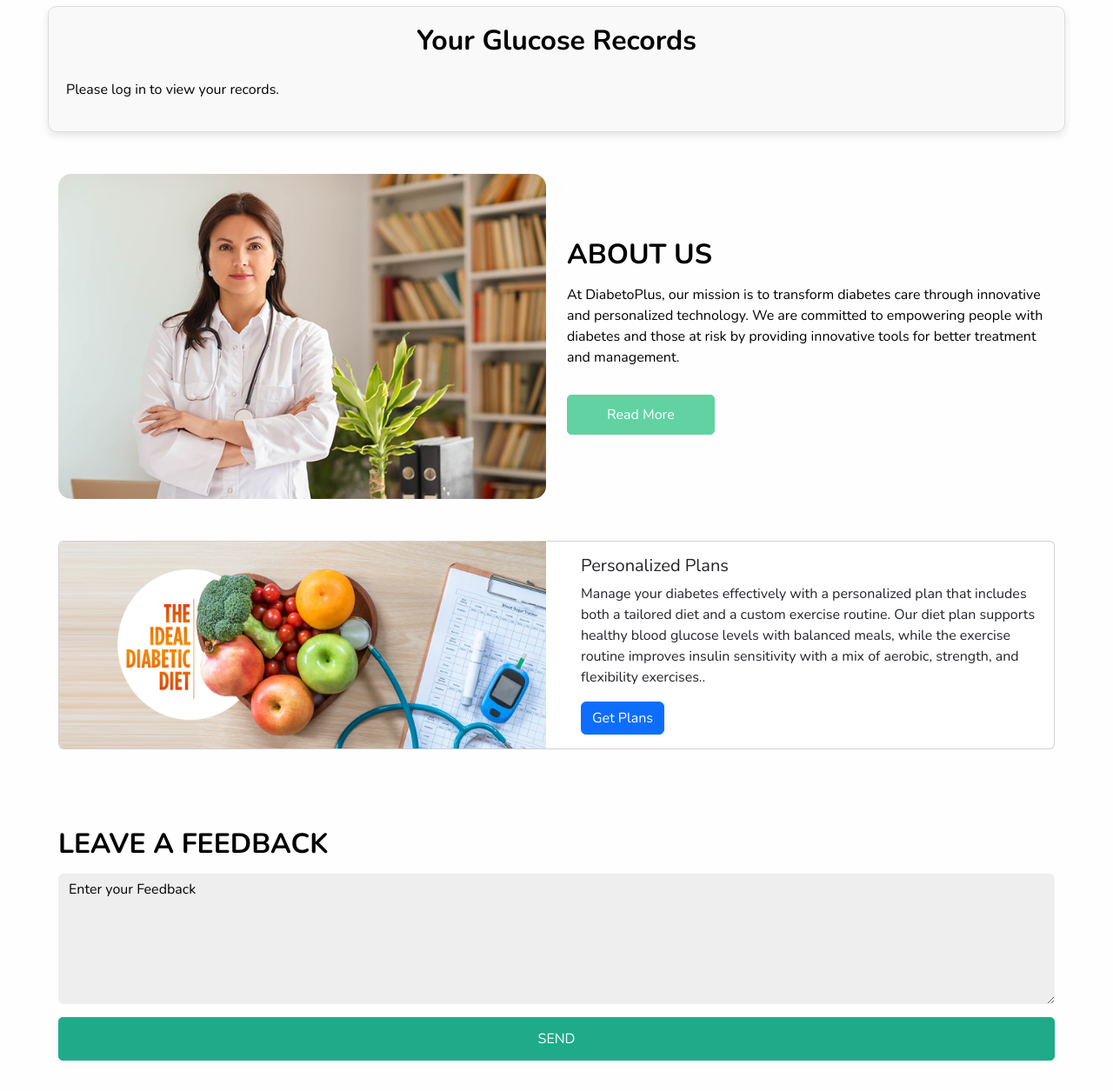
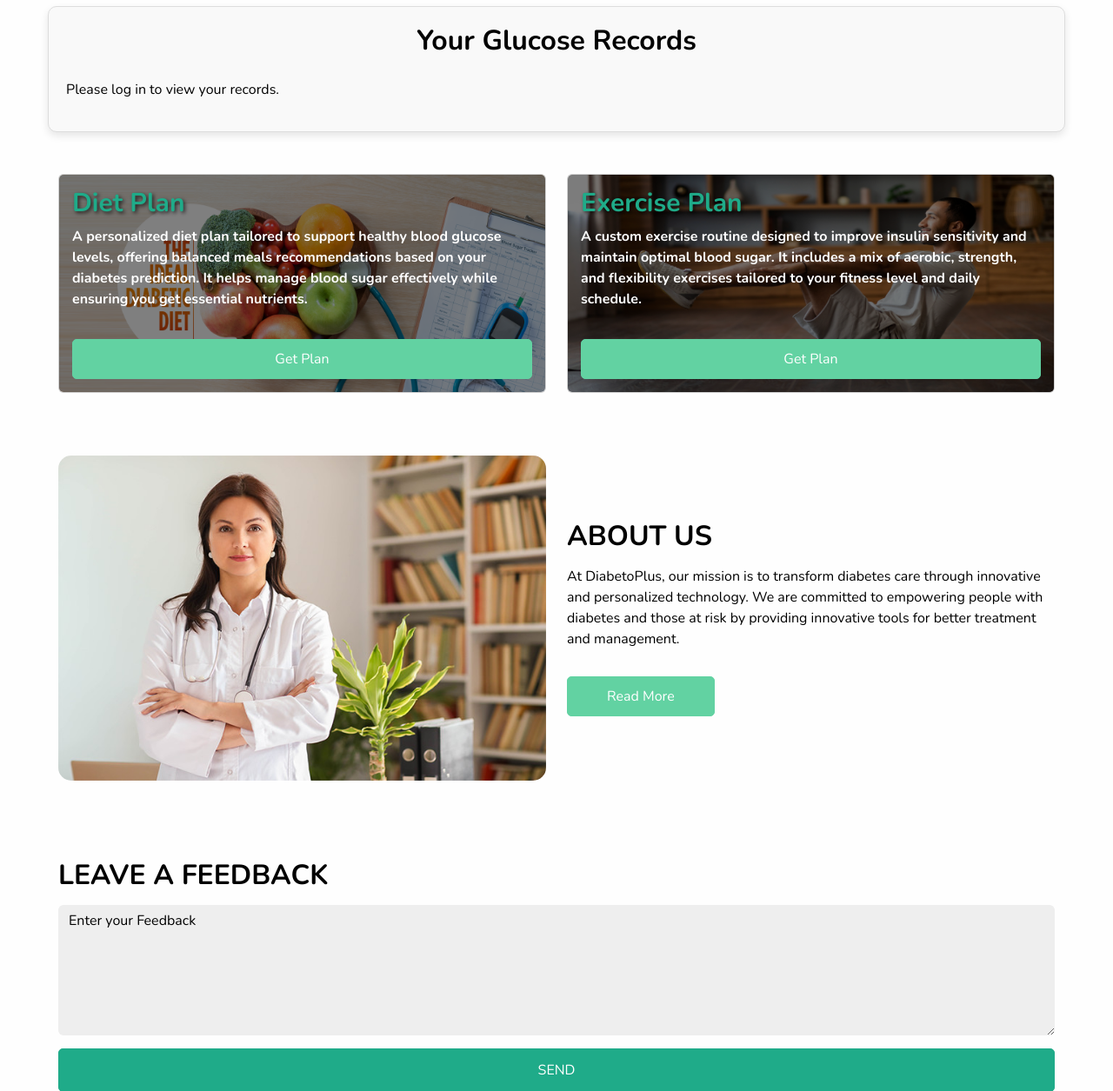
Before and after one commit to TalhaMughal00/DIabetoPlus, a Django app: page / in a window 1280 px wide. Shown: the part 1033-2288 px from the top of the page at 87% size. Run offline with Django 4.2, Linux system fonts and the light colour scheme; parts of the project's set-up code (start-up, migrations or seed data) failed here and were passed over.

Commit message:
#	modified:   static/css/style.css #	new file:   static/media/exercise.png #	modified:   templates/index.html

```diff
--- a/static/css/style.css
+++ b/static/css/style.css
@@ -812,3 +812,52 @@ th {
   background-color: #4CAF50;
   color: white;
 }
+
+/* Cards */
+
+.card-hover {
+  transition: transform 0.3s, box-shadow 0.3s, filter 0.3s;
+}
+
+.card-hover:hover {
+  transform: scale(1.05);
+  box-shadow: 0 8px 20px rgba(0, 0, 0, 0.3);
+  filter: brightness(100%);
+}
+
+.overlay-bg {
+  background-color: rgba(0, 0, 0, 0.5);
+  padding: 15px;
+}
+
+.card-title{
+  color: #1fab89;
+  font-weight: bold;
+}
+
+.card-text {
+  color: #fff;
+  font-weight: bold;
+}
+
+.card-title {
+  text-shadow: 2px 2px 4px rgba(0, 0, 0, 0.7);
+}
+
+.card-btn {
+  background-color: #62d2a2;
+  color: #ffffff;
+  padding: 10px 20px;
+  border: 1px solid #62d2a2;
+  border-radius: 5px;
+  transition: all 0.3s;
+  cursor: pointer;
+  font-size: 16px;
+  text-decoration: none;
+  width: 100%;
+}
+
+.card-btn:hover {
+  background-color: transparent;
+  color: #ffffff;
+}
--- a/templates/index.html
+++ b/templates/index.html
@@ -136,8 +136,38 @@
     {% endif %}
   </div>
 </div>
+<!-- End Records -->
 
-<!-- End Records -->
+<!-- Cards section -->
+<div class="cards container mb-5">
+  <div class="row">
+    <div class="col-sm-6 mb-4">
+      <div class="card text-white card-hover">
+        <img src="{% static 'media/Diet.png' %}" class="card-img" height="250px">
+        <div class="card-img-overlay overlay-bg d-flex flex-column justify-content-between">
+          <div>
+            <h5 class="card-title" style="font-size: 30px;">Diet Plan</h5>
+            <p class="card-text">A personalized diet plan tailored to support healthy blood glucose levels, offering balanced meals recommendations based on your diabetes prediction. It helps manage blood sugar effectively while ensuring you get essential nutrients.</p>
+          </div>
+          <a href="#" class="btn card-btn mt-2 align-self-start">Get Plan</a>
+        </div>
+      </div>
+    </div>
+    <div class="col-sm-6 mb-4">
+      <div class="card text-white card-hover">
+        <img src="{% static 'media/exercise.png' %}" class="card-img" height="250px">
+        <div class="card-img-overlay overlay-bg d-flex flex-column justify-content-between">
+          <div>
+            <h5 class="card-title" style="font-size: 30px;">Exercise Plan</h5>
+            <p class="card-text">A custom exercise routine designed to improve insulin sensitivity and maintain optimal blood sugar. It includes a mix of aerobic, strength, and flexibility exercises tailored to your fitness level and daily schedule.</p>
+          </div>
+          <a href="#" class="btn card-btn mt-2 align-self-start">Get Plan</a>
+        </div>
+      </div>
+    </div>
+  </div>
+</div>
+<!-- end Cards section -->
 
 <!-- about section -->
 <section class="about_section layout_margin-bottom">
@@ -169,25 +199,6 @@
   </div>
 </section>
 <!-- end about section -->
-
-<!-- Card section -->
-<div class="container mt-5">
-  <div class="card">
-    <div class="row">
-      <div class="col-md-6">
-        <img src="{% static 'media/Diet.png' %}" class="img-fluid rounded-start" style="height: 100%;"">
-      </div>
-      <div class="col-md-6">
-        <div class="card-body">
-          <h5 class="card-title-black">Personalized Plans</h5>
-          <p class="card-text-black">Manage your diabetes effectively with a personalized plan that includes both a tailored diet and a custom exercise routine. Our diet plan supports healthy blood glucose levels with balanced meals, while the exercise routine improves insulin sensitivity with a mix of aerobic, strength, and flexibility exercises..</p>
-          <a href=""><button class="btn btn-primary">Get Plans</button></a>
-        </div>
-      </div>
-    </div>
-  </div>
-</div>
-<!-- End Card section -->
 
 <!-- contact section -->
 <section class="contact_section layout_padding">
```
Also changed, not shown: static/media/exercise.png (added).
